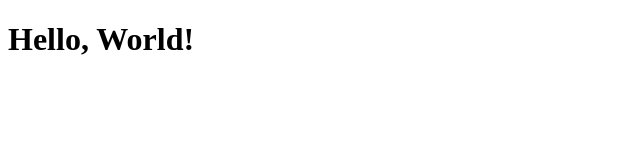
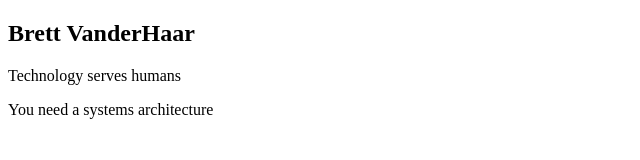
Before and after one commit to bvanderhaar/brettvanderhaar.com, a plain HTML site: page index.html in a window 1280 px wide. Shown: the whole page, without its empty margins (0-640 px from the left). Drawn offline with Linux system fonts and the light colour scheme.

Commit message:
start of bv.com

```diff
--- a/index.html
+++ b/index.html
@@ -6,6 +6,11 @@
     <title>BrettVanderHaar.com</title>
 </head>
 <body>
-    <h1>Hello, World!</h1>
+  <article>
+    <h1>Brett VanderHaar</h1>
+    <p>Technology serves humans</p>
+    <p>You need a systems architecture</p>
+    <section></section>
+  </article>
 </body>
 </html>
```
